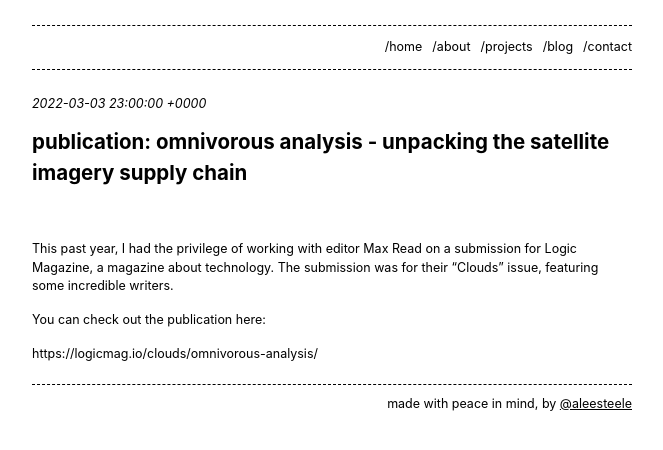
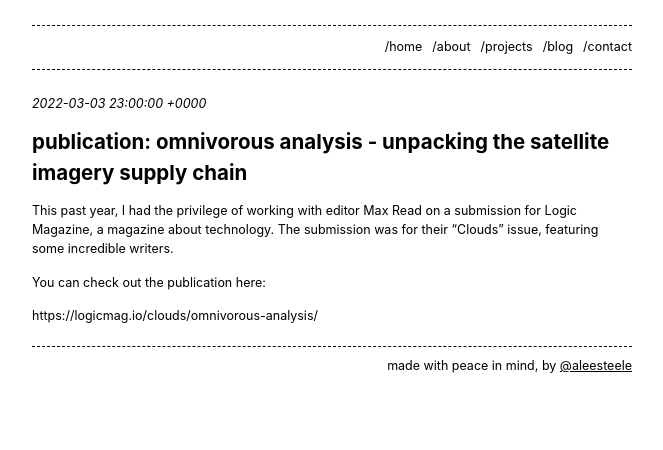
Before and after one commit to riggraz/no-style-please, a Jekyll site: the page built from _posts/2023-03-03-omnivorous-analysis.md, in a window 1280 px wide. Shown: the top 450 px of the page, without its empty margins (308-971 px from the left). Built offline with Jekyll 4.4.1, drawn with Linux system fonts in a browser that asks for light colours.

Commit message:
take away page breaks

```diff
--- a/_layouts/post.html
+++ b/_layouts/post.html
@@ -2,6 +2,6 @@
 layout: default
 ---
 <i>{{ page.date }}</i>
-<h1>{{ page.title }}</h1><br/><br/>
+<h1>{{ page.title }}</h1>
 
 {{ content }}
```
